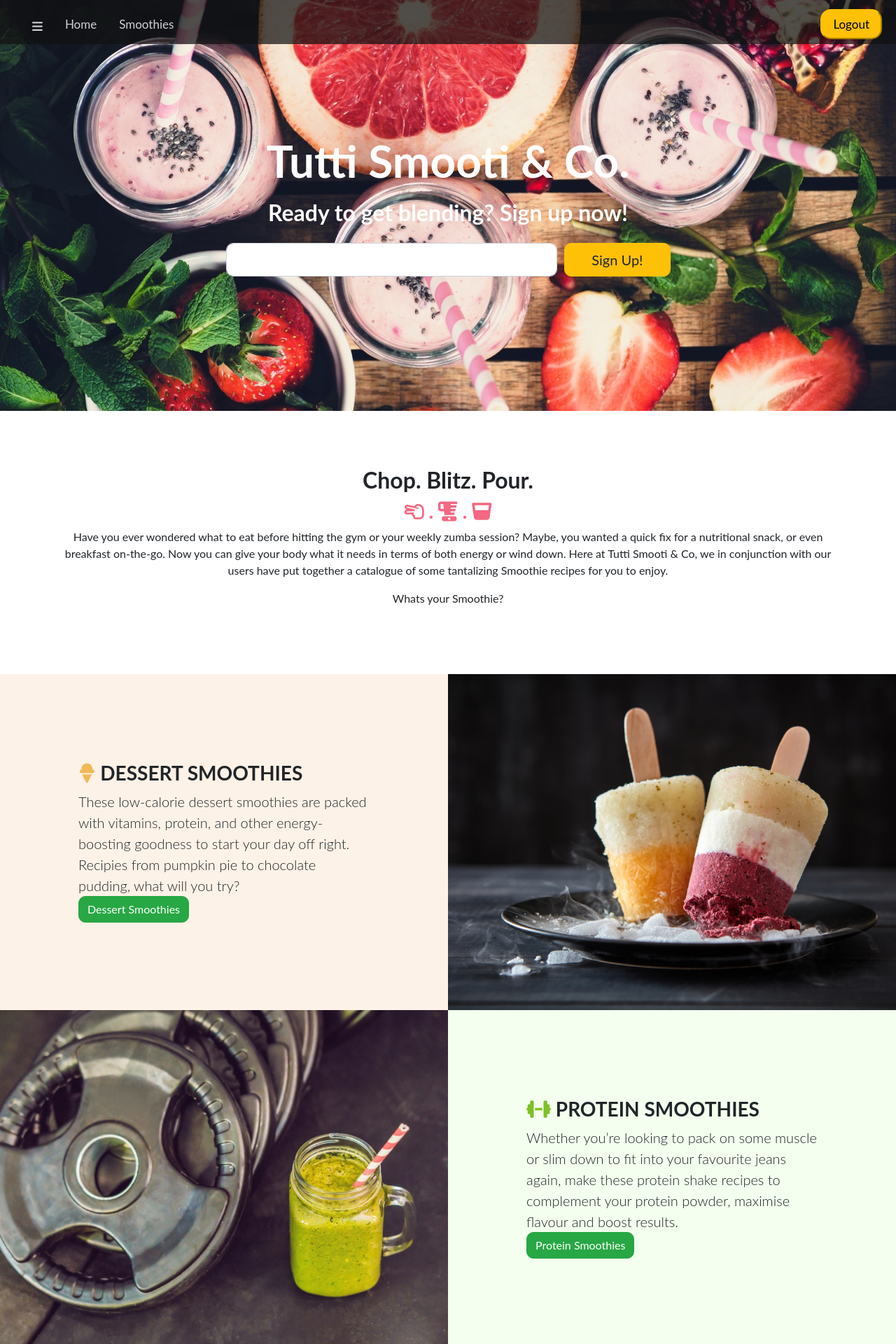
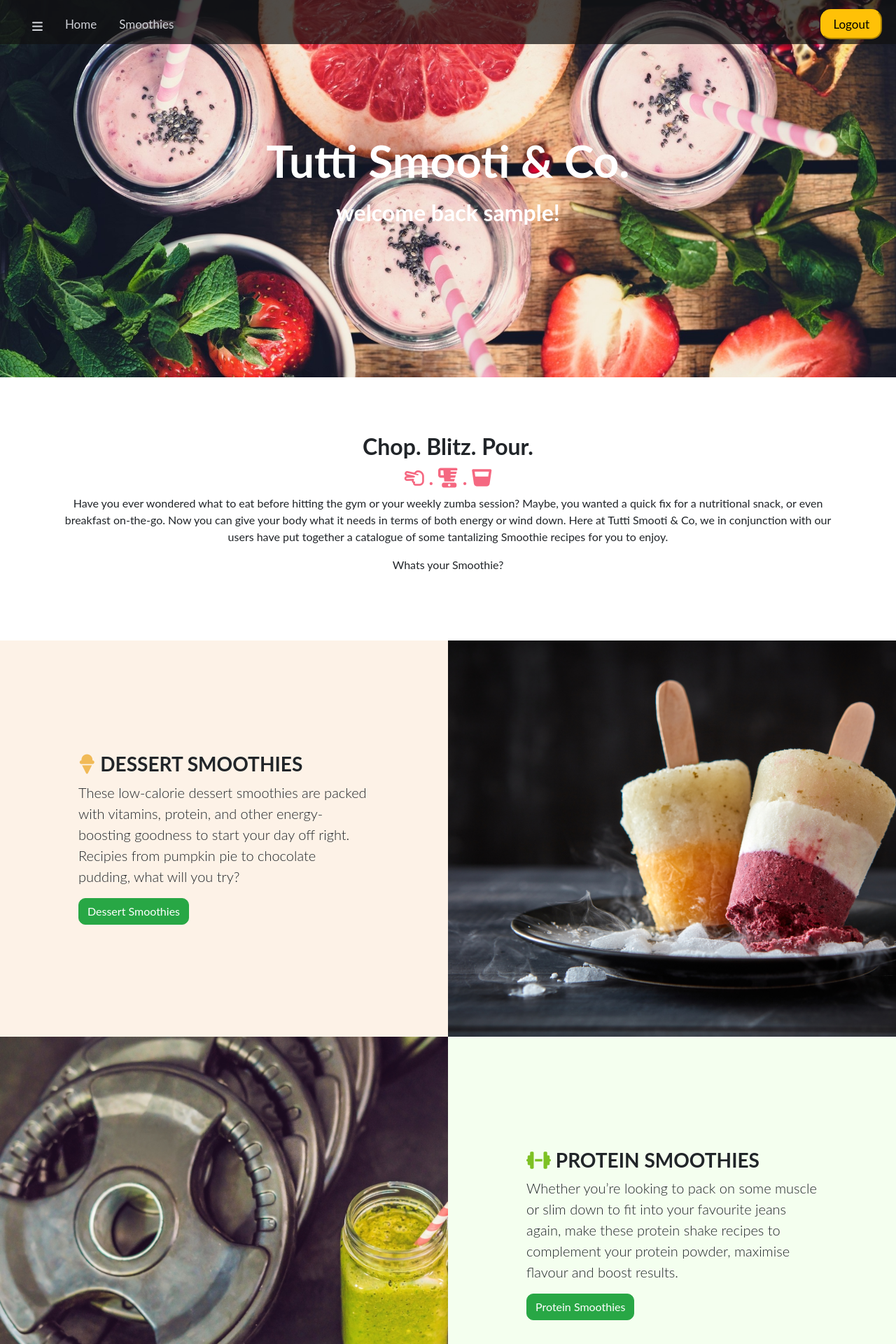
Before and after one commit to fudge88/MS3project, a Flask app: page / in a window 1280 px wide. Shown: the top 1920 px of the page at 70% size. Run offline with Flask 2, Linux system fonts and the light colour scheme; the visitor is signed in with stand-in values (Sample User, id 1); data that the repository does not hold is empty; some libraries are stand-ins or nearby versions.

Commit message:
sessions used to hide and show buttons

```diff
--- a/static/main.css
+++ b/static/main.css
@@ -409,6 +409,8 @@ height: 100vh;
     margin: 3em 8em;
 }
 
+
+
 .login-container {
   height: 100vh;
   background: url("/static/img/loginimg1.jpg") no-repeat center center fixed;
@@ -554,7 +556,15 @@ footer.footer{
     font-size: larger;
     margin: 0rem;
 }
-
+    .category-btn{
+    display: flex;
+    justify-content: center;
+    align-items: center;
+}
+.mobile-side-space{
+    padding-left: 15px;
+    padding-right: 15px;
+}
 }
 
 @media (max-width: 470px){
--- a/templates/drinks.html
+++ b/templates/drinks.html
@@ -3,12 +3,12 @@
   <div class="container">
     <div class="row">
       <div class="col-xl-9 mx-auto">
-        <h1 class="mb-3">Tutti Smooti & Co.</h1>
+        <h1 class="mb-3 d-none d-lg-block">Tutti Smooti & Co.</h1>
         <h5>
           Did you know, you can target health benefits with the ingredients you
           choose to blend!
         </h5>
-        <a
+        <a class="sign-up-link"
           href="https://thatsmyjamok.com/23-important-benefits-of-drinking-healthy-smoothies/"
           target="_blank"
           >Find out more here</a
@@ -55,9 +55,11 @@
         >Add Smoothie</a
       >
     </li>
+    {% if not session['username'] %}
     <li class="nav-item d-none d-md-block">
       <a class="nav-link register-link" href="{{ url_for('register') }}"> Not Registered?</a>
     </li>
+    {% endif %}
   </ul>
 </section>
 
--- a/templates/editdrinks.html
+++ b/templates/editdrinks.html
@@ -40,7 +40,7 @@
 
       <div class="col-md-2 mb-2">
         <select class="custom-select" id="validationDefault04 serves" name="serves" required>
-          <option selected value="{{ drink.serves }}">{{ drink.serves }} selected</option>
+          <option selected value="{{ drink.serves }}">serves {{ drink.serves }}</option>
            <option value="1">1</option>
           <option value="2">2</option>
           <option value="3">3</option>
--- a/templates/index.html
+++ b/templates/index.html
@@ -5,7 +5,10 @@
   <div class="container">
     <div class="row">
       <div class="col-xl-9 mx-auto">
-      <h1 class="mb-3">Tutti Smooti & Co.</h1>
+      <h1 class="mb-3 d-none d-lg-block">Tutti Smooti & Co.</h1>
+      {% if session['username'] %}
+      <h2 class="mb-4">welcome back {{session['username']}}!</h2>
+      {% else %}
         <h2 class="mb-4">Ready to get blending? Sign up now!</h2>
       </div>
       <div class="col-md-10 col-lg-8 col-xl-7 mx-auto">
@@ -22,6 +25,7 @@
               </div>
               {% else %} {{ form.username(class="form-control form-control-lg")
               }} {% endif %}
+
             </div>
             <!-- </div> -->
             <div class="col-12 col-md-3">
@@ -34,6 +38,7 @@
             </div>
           </div>
         </form>
+        {% endif %}
       </div>
     </div>
   </div>
@@ -68,13 +73,13 @@
 <!-- Image Showcases -->
 <section class="showcase">
   <div class="container-fluid p-0">
-    <div class="row no-gutters dessert">
+    <div class="row no-gutters mobile-side-space dessert">
       <div
         class="col-lg-6 order-lg-2 text-white showcase-img"
         style="background-image: url('{{ url_for('static', filename='img/dessert1.jpg') }}')"
       ></div>
       <div class="col-lg-6 order-lg-1 my-auto showcase-text">
-        <h3 class="caps hvr-grow">
+        <h3 class="caps hvr-grow mt-5">
           <i class="fas fa-ice-cream"></i> Dessert Smoothies
         </h3>
         <p class="lead mb-0">
@@ -82,19 +87,20 @@
           and other energy-boosting goodness to start your day off right.
           Recipies from pumpkin pie to chocolate pudding, what will you try?
         </p>
-
-        <a class="btn btn-success" href="{{ url_for('browse_category', category='Dessert' ) }}"
+        <div class="category-btn">
+        <a class="btn btn-success mt-3 mb-5" href="{{ url_for('browse_category', category='Dessert' ) }}"
         role="button">Dessert Smoothies</a>
+        </div>
 
       </div>
     </div>
-    <div class="row no-gutters protein">
+    <div class="row no-gutters mobile-side-space protein">
       <div
         class="col-lg-6 text-white showcase-img"
         style="background-image: url('{{ url_for('static', filename='img/protein.jpg') }}')"
       ></div>
       <div class="col-lg-6 my-auto showcase-text">
-        <h3 class="caps hvr-grow">
+        <h3 class="caps hvr-grow mt-5">
           <i class="fas fa-dumbbell"></i> Protein Smoothies
         </h3>
         <p class="lead mb-0">
@@ -102,19 +108,19 @@
           your favourite jeans again, make these protein shake recipes to
           complement your protein powder, maximise flavour and boost results.
         </p>
-
-        <a class="btn btn-success" href="{{ url_for('browse_category', category='Protein') }}"
+        <div class="category-btn">
+        <a class="btn btn-success mt-3 mb-5" href="{{ url_for('browse_category', category='Protein') }}"
         role="button">Protein Smoothies</a>
-
+        </div>
       </div>
     </div>
-    <div class="row no-gutters vegan">
+    <div class="row no-gutters mobile-side-space vegan">
       <div
         class="col-lg-6 order-lg-2 text-white showcase-img"
         style="background-image: url('{{ url_for('static', filename='img/vegan.jpg') }}')"
       ></div>
       <div class="col-lg-6 order-lg-1 my-auto showcase-text">
-        <h3 class="caps hvr-grow">
+        <h3 class="caps hvr-grow mt-5">
           <i class="fas fa-seedling"></i> Vegan Smoothies
         </h3>
         <p class="lead mb-0">
@@ -122,10 +128,10 @@
           milks, you can blend up filling vegan smoothies that taste just as
           delicious as any other. Give our tasty—vegan smoothie combos a try.
         </p>
-
-        <a class="btn btn-success" href="{{ url_for('browse_category', category='Vegan') }}"
+        <div class="category-btn">
+        <a class="btn btn-success mt-3 mb-5" href="{{ url_for('browse_category', category='Vegan') }}"
         role="button">Vegan Smoothies</a>
-
+        </div>
       </div>
     </div>
   </div>
@@ -138,6 +144,12 @@
   <div class="container">
     <div class="row">
       <div class="col-xl-9 mx-auto">
+       {% if session['username'] %}
+       <h2 class="mb-4">Hey {{session['username']}}, why not add a recipe!?</h2>
+<a class="btn btn-warning" href="{{url_for('add_drinks')}}" role="button"
+        >Add Smoothie</a
+      >
+       {% else %}
         <h2 class="mb-4">Ready to get blending? Sign up now!</h2>
       </div>
       <div class="col-md-10 col-lg-8 col-xl-7 mx-auto">
@@ -166,6 +178,7 @@
             </div>
           </div>
         </form>
+        {% endif %}
       </div>
     </div>
   </div>
```
